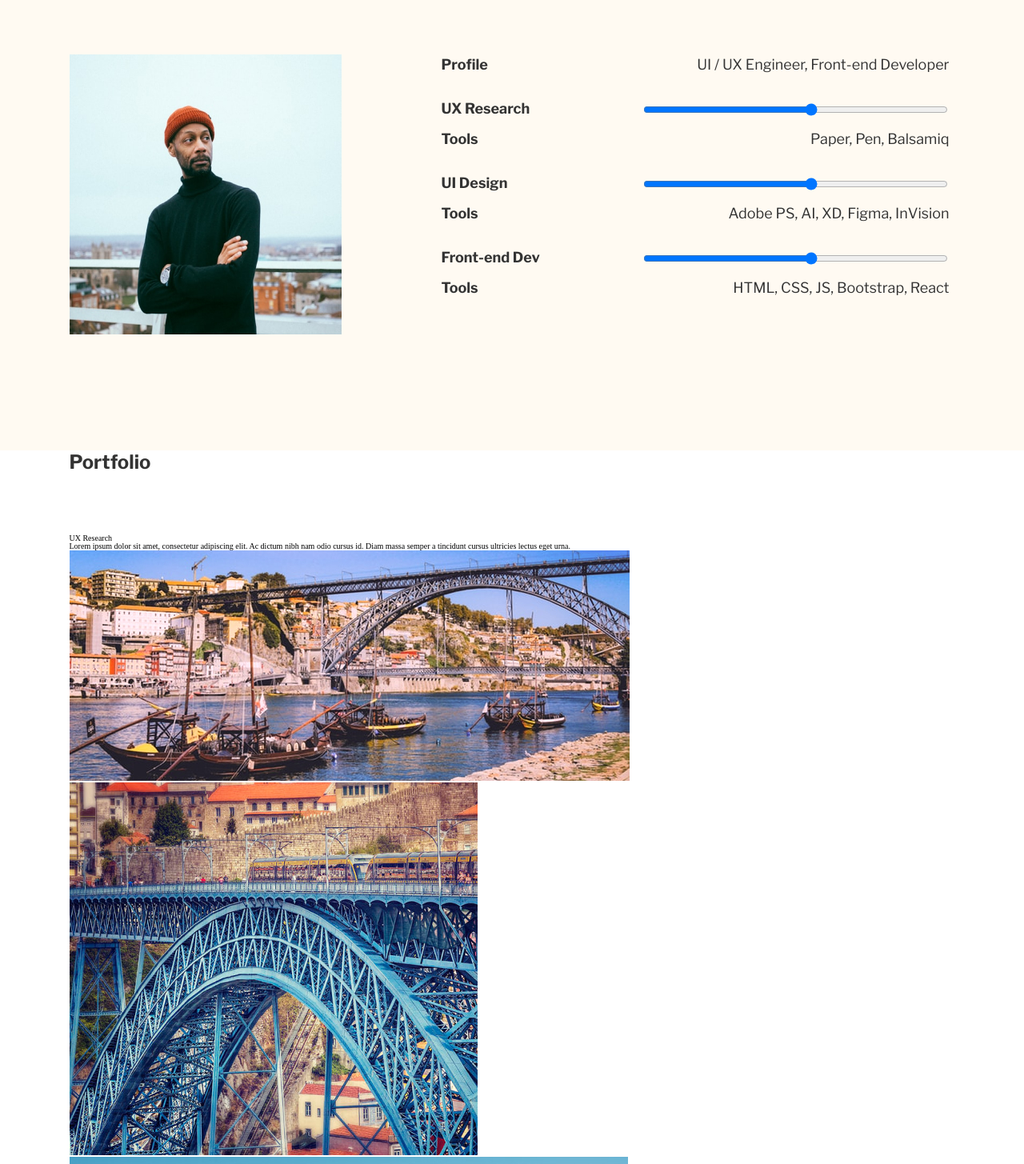
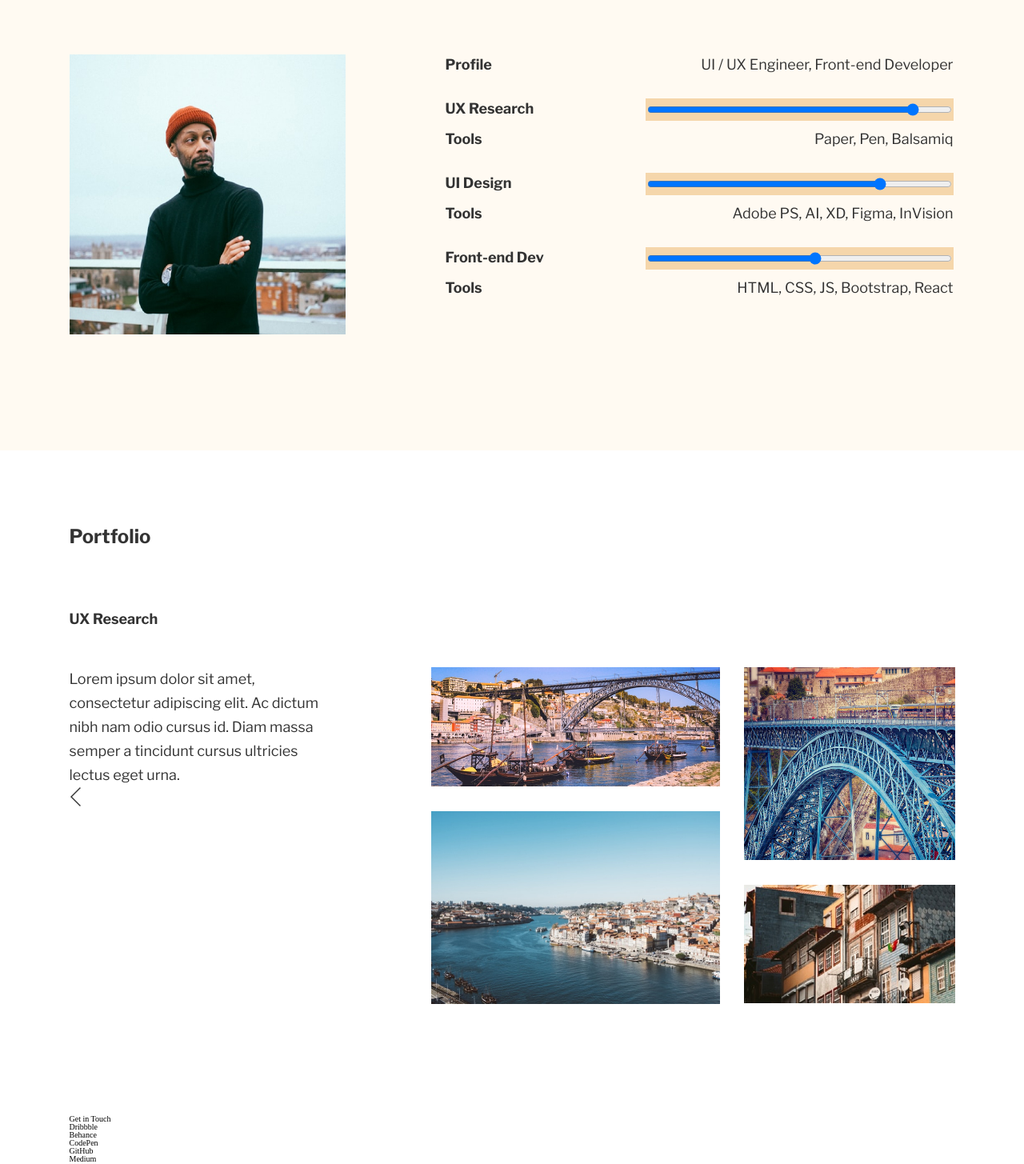
Before and after one commit to MaxVoronchykhin/Portfolio_SASS, a website: page src/index.html in a window 1280 px wide. Shown: the part 1380-2835 px from the top of the page at 80% size. Drawn offline with nearby package versions, Linux system fonts and the light colour scheme; files whose address does not match are found by name.

Commit message:
completed portfolio section scss

```diff
--- a/src/index.html
+++ b/src/index.html
@@ -83,7 +83,7 @@
                                 </div>
                                 <div class="skills-list-row-progress-bar">
                                     <div class="skills-list-row-progress-bar-point">
-                                        <input class="Research-progressbar" id="UX Research" type="range" name="UX Research"min="1"max="10"step="1">
+                                        <input class="Research-progressbar" id="UX Research" type="range" name="UX Research" value="9" min="1"max="10"step="1">
                                     </div>
                                 </div>
                             </div>
@@ -103,7 +103,7 @@
                                 </div>
                                 <div class="skills-list-row-progress-bar">
                                     <div class="skills-list-row-progress-bar-point">
-                                        <input class="Design-progressbar" id="Design" type="range" name="Design"min="1"max="10"step="1">
+                                        <input class="Design-progressbar" id="Design" type="range" name="Design" value="8" min="1"max="10"step="1">
                                     </div>
                                 </div>
                             </div>
@@ -123,7 +123,7 @@
                                 </div>
                                 <div class="skills-list-row-progress-bar">
                                     <div class="skills-list-row-progress-bar-point">
-                                        <input class="Frontend-progressbar" id="Frontend" type="range" name="Frontend"min="1"max="10"step="1">
+                                        <input class="Frontend-progressbar" id="Frontend" type="range" name="Frontend" value="6" min="1"max="10"step="1">
                                     </div>
                                 </div>
                             </div>
@@ -155,12 +155,13 @@
                     <p class="portfolio-description">
                         Lorem ipsum dolor sit amet, consectetur adipiscing elit. Ac dictum nibh nam odio cursus id. Diam massa semper a tincidunt cursus ultricies lectus eget urna.
                     </p>
+                    <img class="arrow" src="arrow.png" alt="left arrow">
                 </div>
                 <div class="portfolio_pics">
-                    <img src="Pics/boats.jpg" alt="boats">
-                    <img src="Pics/bridge.png" alt="bridge">
-                    <img class="river" src="Pics/river.jpg" alt="river">
-                    <img class="building"src="Pics/building.jpg" alt="building">
+                    <img class="portfolio-img boats" src="Pics/boats.jpg" alt="boats">
+                    <img class="portfolio-img bridge" src="Pics/bridge.png" alt="bridge">
+                    <img class="portfolio-img river" src="Pics/river.jpg" alt="river">
+                    <img class="portfolio-img building"src="Pics/building.jpg" alt="building">
                 </div>
             </div>
         </div>
--- /dev/null
+++ b/src/scss/portfolio.scss
@@ -0,0 +1,47 @@
+.portfolio {
+    padding-top: 93px;
+}
+.title-thirdy {
+    font-family: Libre Franklin;
+    font-weight: 600;
+    font-style: normal;
+    font-size: 1.8rem;
+    line-height: 1.39;
+    color: #333333;
+    margin-bottom: 48px;
+}
+.portfolio-content {
+    display: grid;
+    grid-template-columns: 1fr 2fr;
+    gap: 125px;
+    margin-bottom: 139px;
+}
+.portfolio-description {
+    font-family: Libre Franklin;
+    font-weight: 400;
+    font-style: normal;
+    font-size: 1.8rem;
+    line-height: 1.67;
+    color: #333333;
+}
+.portfolio_pics {
+    display: grid;
+    grid-template-columns: 55.12fr 40.15fr;
+    grid-template-rows: 35.2fr 14.5fr 35.2fr;
+    gap: 30px;
+}
+.portfolio-img {
+    width: 100%;
+}
+.boats {
+    grid-area: 1 / 1 / 2 / 2;
+}
+.bridge {
+    grid-area: 1 / 2 / 3 / 3;
+}
+.river {
+    grid-area: 2 / 1 / 4 / 2;
+}
+.building {
+    grid-area: 3 / 2 / 4 / 3;
+}
--- a/src/scss/skills.scss
+++ b/src/scss/skills.scss
@@ -4,7 +4,7 @@
     padding-bottom: 145px;
 }
 .skills-content__img {
-    width: 340px;
+    width: 345px;
     height: 350px;
 }
 .skills-content {
@@ -37,12 +37,14 @@
     color: #333333;
 }
 .skills-list-row-text {
+    display: flex;
     font-family: Libre Franklin;
     font-weight: normal;
     font-style: normal;
     font-size: 1.8rem;
     line-height: 1.39;
     color: #333333;
+    align-items: start;
 }
 .Research-progressbar {
     width: 381px;
@@ -51,8 +53,13 @@
 .Design-progressbar {
     width: 381px;
     height: 24px;
+
 }
 .Frontend-progressbar {
     width: 381px;
     height: 24px;
 }
+.skills-list-row-progress-bar-point {
+    background-color: #F5D6AB;
+
+}
--- a/src/scss/styles.scss
+++ b/src/scss/styles.scss
@@ -5,3 +5,4 @@
 @import "hero.scss";
 @import "about.scss";
 @import "skills.scss";
+@import "portfolio.scss";
```
Also changed, not shown: src/Pics/arrow.png (added), src/Pics/arrow.svg (renamed from src/Pics/ChevronLeft(E76B).svg), src/css/styles.css.
